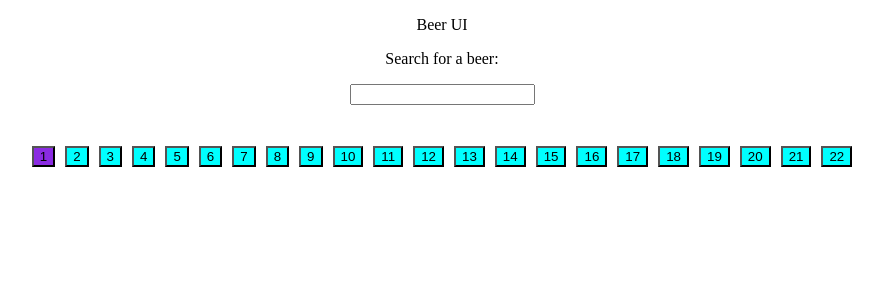
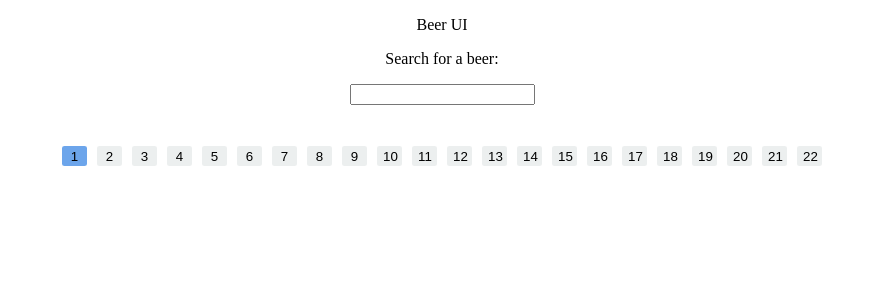
Before and after one commit to katrinalea/beer-ui-kw, a React (Create React App) app in the folder beer-ui-katrina/: page / in a window 1280 px wide. Shown: the top 300 px of the page, without its empty margins (198-1081 px from the left). Built offline with nearby package versions, Linux system fonts and the light colour scheme; no server answers.

Commit message:
pagenation css

```diff
--- a/beer-ui-katrina/src/style.css
+++ b/beer-ui-katrina/src/style.css
@@ -55,8 +55,20 @@ body {
 }
 
 .pag-active {
-  background-color: blueviolet;
+  background-color: rgba(43, 125, 226, 0.693);
+  border:rgb(236, 239, 239);
+  border-radius: 10%;
+  height: 20px;
+  width: 25px;
+  text-align: center;
+  cursor: pointer;
 }
 .pag-inactive {
-  background-color: aqua;
+  background-color: rgb(236, 239, 239);
+  border:rgb(236, 239, 239);
+  border-radius: 10%;
+  height: 20px;
+  width: 25px;
+  text-align: center;
+  cursor: pointer;
 }
```
